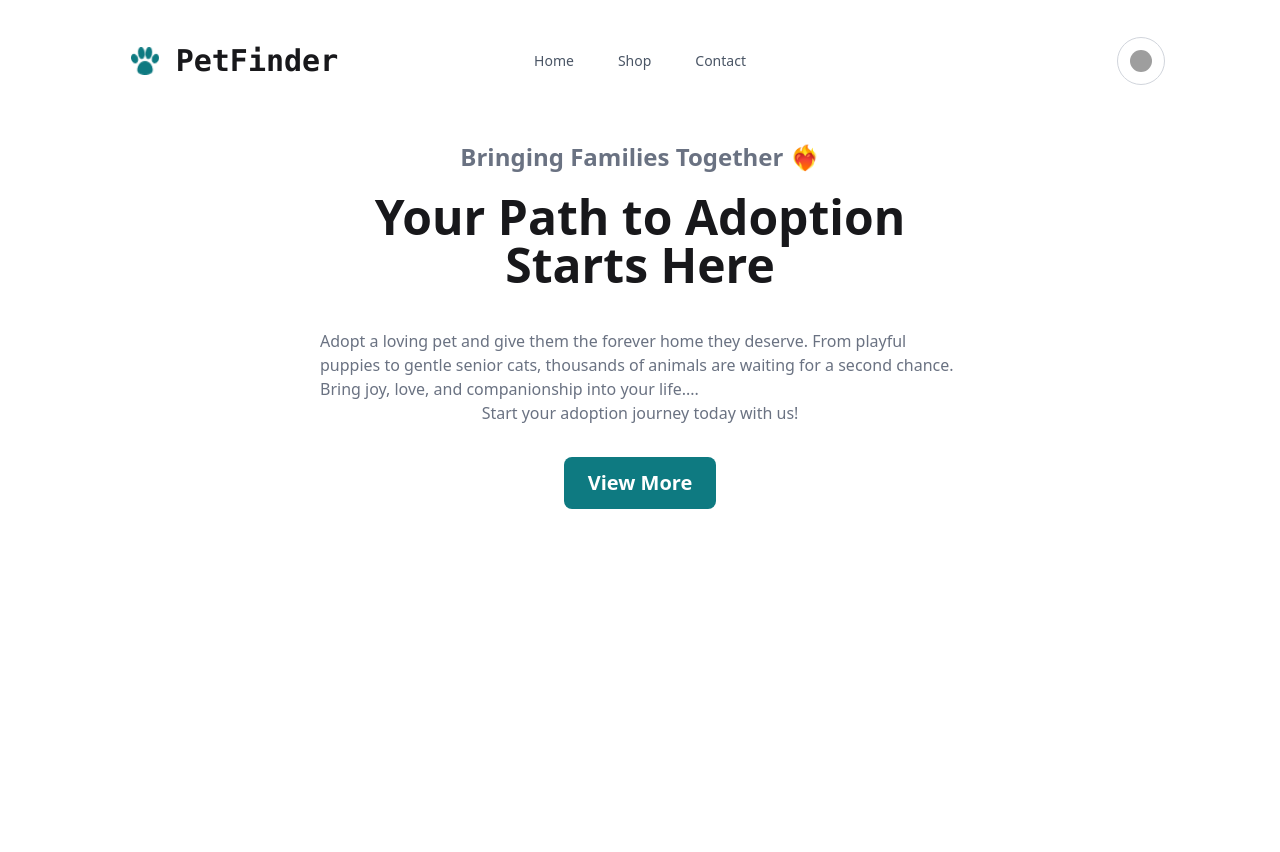
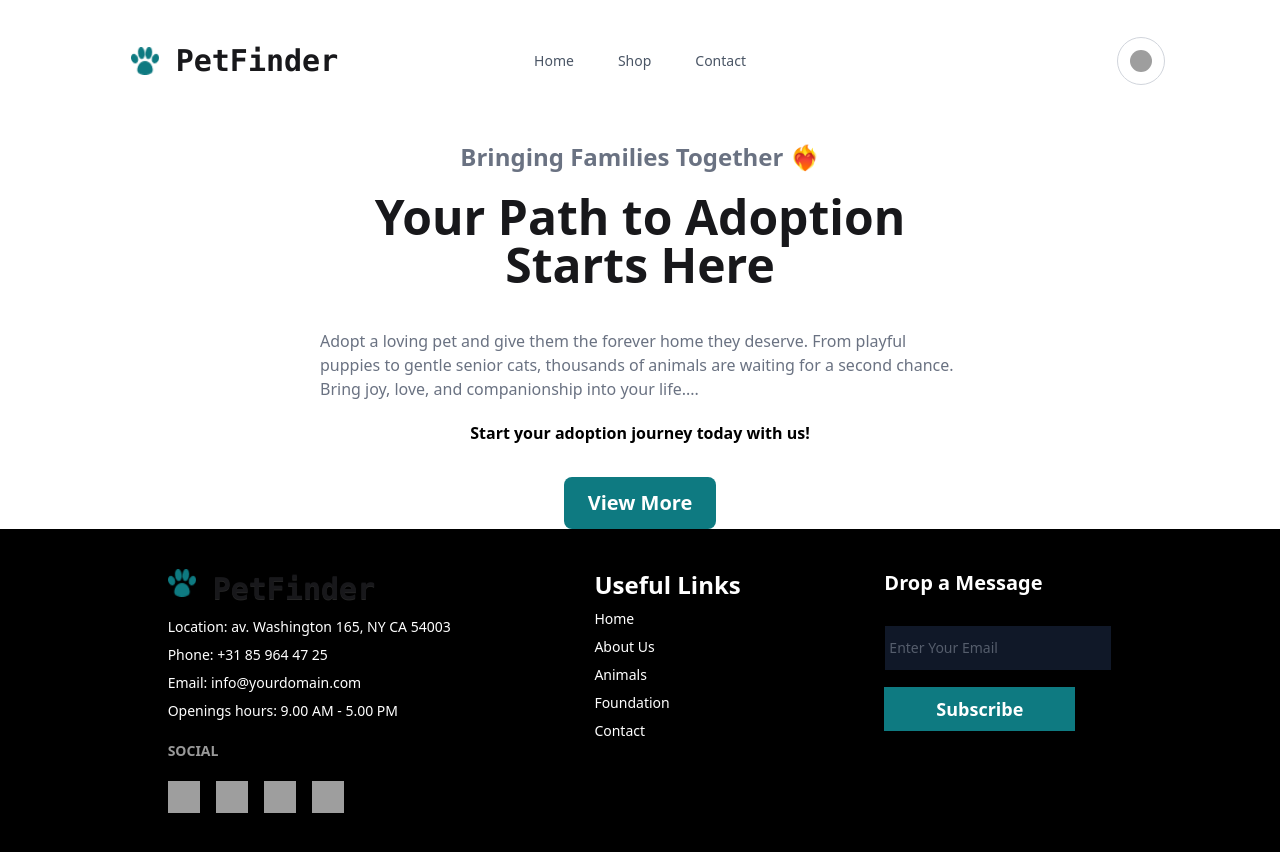
Before and after one commit to always-mohammad-ali/PetFinder, a plain HTML site: page index.html in a window 1280 px wide. Before the commit the page ends 800 px from the top, so only its background shows below. Drawn offline with nearby package versions, Linux system fonts and the light colour scheme; grey boxes are pictures that could not be loaded.

Commit message:
footer section done

```diff
--- a/index.html
+++ b/index.html
@@ -71,12 +71,12 @@
       <section class="w-10/12 md:w-6/12 mx-auto items-center flex flex-col">
         <h3 class="text-xl md:text-2xl font-bold text-gray-500 my-5">Bringing Families Together ❤️‍🔥 </h3>
 
-        <h1 class="text-3xl md:text-5xl font-bold ">Your Path to Adoption</h1>
-        <h1 class=" text-3xl md:text-5xl font-bold mb-10">Starts Here</h1>
+        <h1 class="text-3xl lg:text-5xl font-bold ">Your Path to Adoption</h1>
+        <h1 class=" text-3xl lg:text-5xl font-bold mb-10">Starts Here</h1>
 
         <p class="text-gray-500">Adopt a loving pet and give them the forever home they deserve. From playful puppies to gentle senior cats, thousands of animals are waiting for a second chance. Bring joy, love, and companionship into your life....
         </p>
-        <p class="text-gray-500 mb-8">Start your adoption journey today with us!</p>
+        <p class="mb-3 mt-3 md:mb-8 md:mt-5 text-black font-semibold">Start your adoption journey today with us!</p>
 
         <button class="bg-[#0E7A81] text-xl text-white font-semibold px-6 py-3 rounded-lg">View More</button>
 
@@ -87,12 +87,63 @@
     <!-- HEADER SECTION ENDS -->
 
     <!-- MAIN SECTION STARTS -->
-    <main></main>
+    <main>
+
+    </main>
     <!-- MAIN SECTION ENDS -->
 
     <!-- FOOTER SECTION STARTS -->
 
-    <footer></footer>
+<footer class="footer sm:footer-horizontal bg-black text-white text-base-content p-10 flex flex-col items-start md:flex-row md:justify-evenly">
+
+
+
+    <nav>
+    <div class="flex">
+        <img class="w-6 h-6 md:w-7 md:h-7" src="images/logo.webp" alt="">
+        <a class="btn btn-ghost text-3xl font-bold font-mono">PetFinder</a>
+    </div>
+    <p>Location: av. Washington 165, NY CA 54003</p>
+    <p>Phone: +31 85 964 47 25</p>
+    <p>Email: info@yourdomain.com</p>
+    <p>Openings hours: 9.00 AM - 5.00 PM</p>
+
+
+    <h6 class="footer-title my-3">Social</h6>
+    <div class="grid grid-flow-col gap-4">
+      <a href="https://www.linkedin.com/in/always-mohammad-ali/" target="_blank">
+        <img class="w-8 h-8" src="https://img.icons8.com/?size=100&id=118497&format=png&color=000000" alt="">
+      </a>
+      <a href="https://www.linkedin.com/in/always-mohammad-ali/" target="_blank">
+        <img class="w-8 h-8" src="https://img.icons8.com/?size=100&id=19318&format=png&color=000000" alt="">
+      </a>
+      <a href="https://www.linkedin.com/in/always-mohammad-ali/" target="_blank">
+        <img class="w-8 h-8 " src="https://img.icons8.com/?size=100&id=BrU2BBoRXiWq&format=png&color=000000" alt="">
+
+      </a>
+      <a href="https://www.linkedin.com/in/always-mohammad-ali/" target="_blank">
+            <img class="w-8 h-8" src="https://img.icons8.com/?size=100&id=xuvGCOXi8Wyg&format=png&color=000000" alt="">
+      </a>
+    </div>
+  </nav>
+
+
+  <nav>
+    <h6 class="text-2xl font-semibold">Useful Links</h6>
+    <a class="link link-hover">Home</a>
+    <a class="link link-hover">About Us</a>
+    <a class="link link-hover">Animals</a>
+    <a class="link link-hover">Foundation</a>
+    <a class="link link-hover">Contact</a>
+  </nav>
+
+  <nav>
+    <h6 class="text-xl font-semibold mb-5">Drop a Message</h6>
+    <input class="text-gray-400 pl-1 py-3 pr-5 bg-gray-900 border-black mb-2" type="text" placeholder="Enter Your Email">
+    <button class="bg-[#0E7A81] px-13 py-2"><a href="" class="text-lg font-semibold">Subscribe</a></button>
+  </nav>
+
+</footer>
 
     <!-- FOOTER SECTION ENDS -->
 
```
